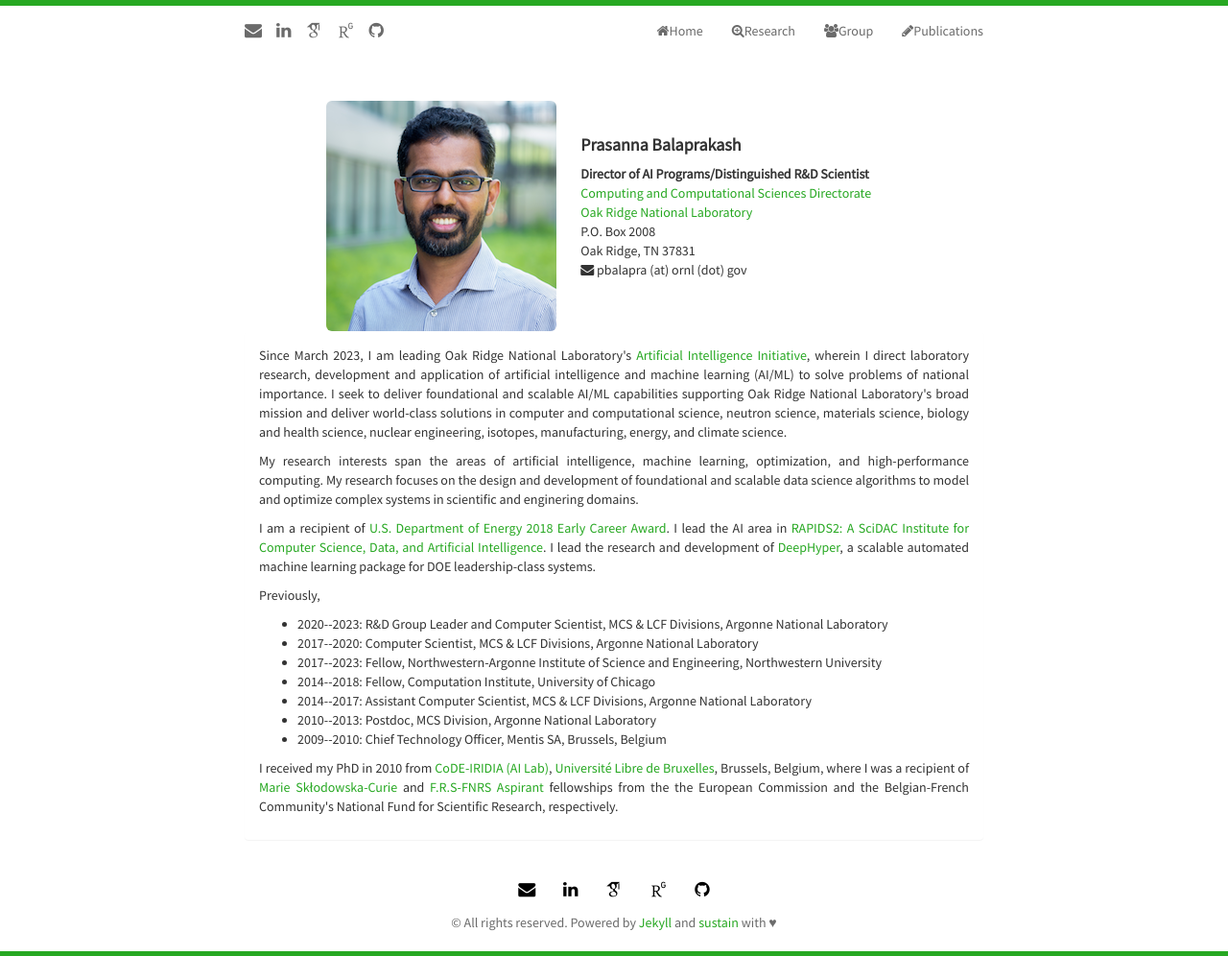
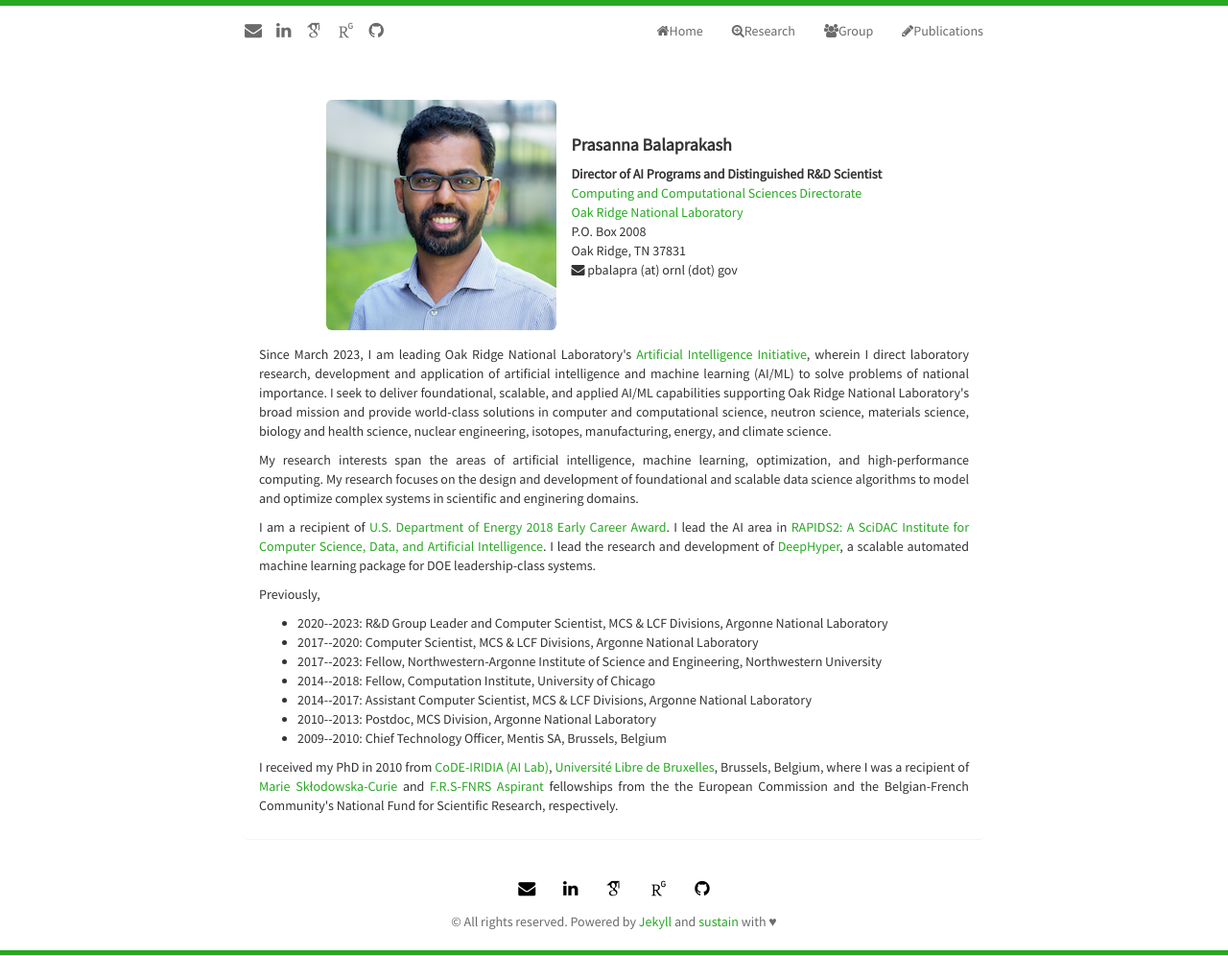
Before and after one commit to pbalapra/pbalapra.github.io, a Jekyll site: the page built from index.html, in a window 1280 px wide. Shown: the whole page at 96% size. Built offline with Jekyll 4.4.1, drawn with Linux system fonts in a browser that asks for light colours; nearby versions of some CDN libraries; some web fonts are replaced; the list of posts is cut into pages by our own code.

Commit message:
edit to index page

```diff
--- a/index.html
+++ b/index.html
@@ -19,7 +19,7 @@ title: Home Page of Prasanna Balaprakash
             </td>
             <td>
                 <h4><strong>{{ site.author }}</strong></h4>
-                <strong>Director of AI Programs/Distinguished R&D Scientist</strong> <br/>
+                <strong>Director of AI Programs and Distinguished R&D Scientist</strong> <br/>
                 <a href="https://www.ornl.gov/directorate/ccsd" target="_blank"> Computing and Computational Sciences Directorate </a> <br/>
                 <a href="http://www.ornl.gov" target="_blank">Oak Ridge National Laboratory</a><br />
                 P.O. Box 2008 <br />
@@ -64,10 +64,9 @@ title: Home Page of Prasanna Balaprakash
 
                 <p align="justify">
                     Since March 2023, I am leading Oak Ridge National Laboratory's <a href="https://www.ornl.gov/ai-initiative" target="_blank">Artificial Intelligence Initiative</a>, wherein I direct laboratory research,
-                    development and application of artificial intelligence and machine learning (AI/ML) to solve problems of national importance. I seek to deliver
-                    foundational and scalable AI/ML capabilities supporting Oak Ridge National Laboratory's broad mission and deliver world-class solutions in computer
-                    and computational science, neutron science, materials science, biology and health science, nuclear engineering, isotopes, manufacturing, energy, and
-                    climate science.
+                    development and application of artificial intelligence and machine learning (AI/ML) to solve problems of national importance. I seek to deliver foundational, scalable, and applied AI/ML capabilities supporting
+                    Oak Ridge National Laboratory's broad mission and provide world-class solutions in computer and computational science, neutron science, materials science, biology and health science,
+                    nuclear engineering, isotopes, manufacturing, energy, and climate science.
                 </p>
 
                 <p align="justify">
```
